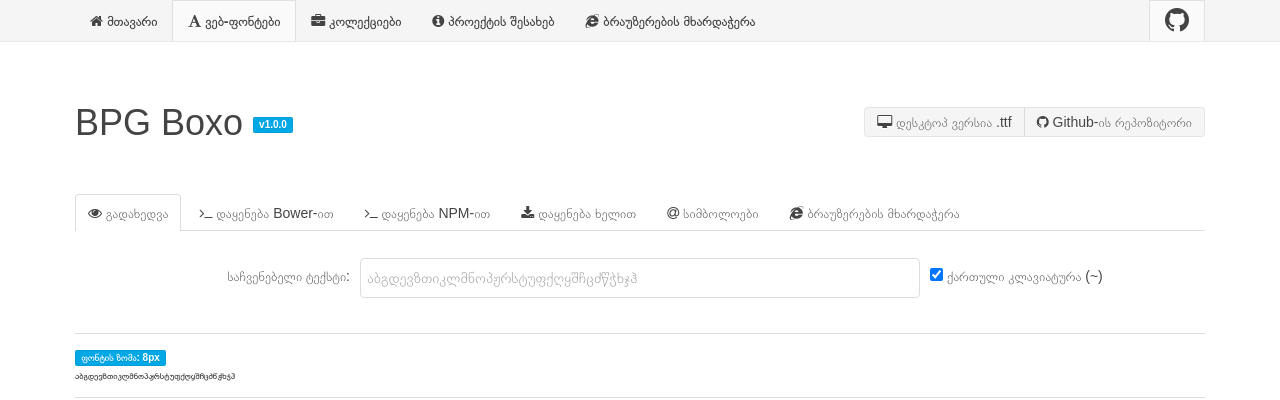
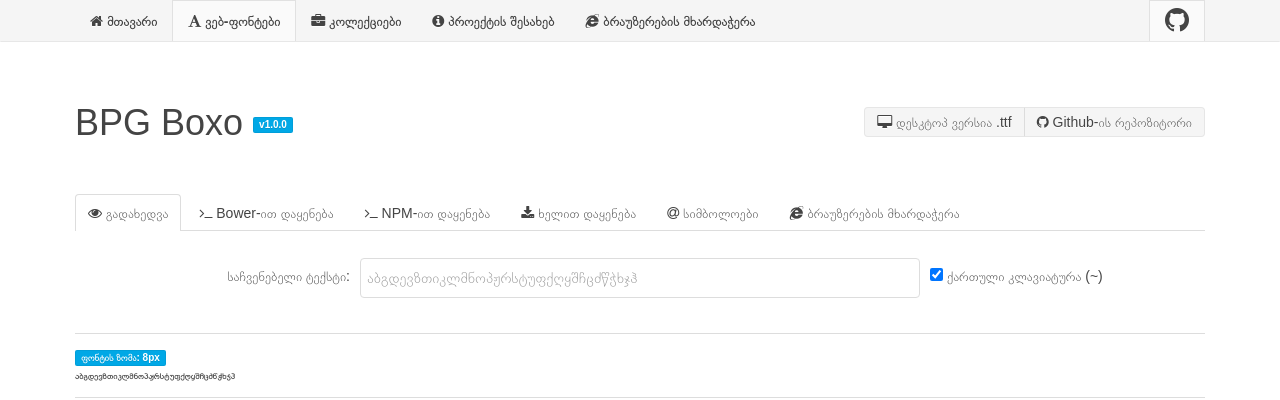
Before and after one commit to web-fonts/web-fonts.github.io, a Jekyll site: the page built from _fonts/bpg-boxo.md, in a window 1280 px wide. Shown: the top 400 px of the page. Built offline with Jekyll 4.4.1, drawn with Linux system fonts in a browser that asks for light colours; some web fonts are replaced.

Commit message:
rename tabs

```diff
--- a/_includes/font/tabs.html
+++ b/_includes/font/tabs.html
@@ -1,8 +1,8 @@
 <ul class="uk-tab" id="font-tabs" data-uk-tab="{connect: '#tabs'}">
     <li class="uk-active"><a href="#"><i class="uk-icon-eye"></i> გადახედვა</a></li>
-    <li id="tab-bower"><a href="#"><i class="uk-icon-terminal"></i> დაყენება Bower-ით</a></li>
-    <li id="tab-npm"><a href="#"><i class="uk-icon-terminal"></i> დაყენება NPM-ით</a></li>
-    <li><a href="#"><i class="uk-icon-download"></i> დაყენება ხელით</a></li>
+    <li id="tab-bower"><a href="#"><i class="uk-icon-terminal"></i> Bower-ით დაყენება</a></li>
+    <li id="tab-npm"><a href="#"><i class="uk-icon-terminal"></i> NPM-ით დაყენება</a></li>
+    <li><a href="#"><i class="uk-icon-download"></i> ხელით დაყენება</a></li>
     <li><a href="#"><i class="uk-icon-at"></i> სიმბოლოები</a></li>
     <li><a href="#"><i class="uk-icon-internet-explorer"></i> ბრაუზერების მხარდაჭერა</a></li>
 </ul>
```
